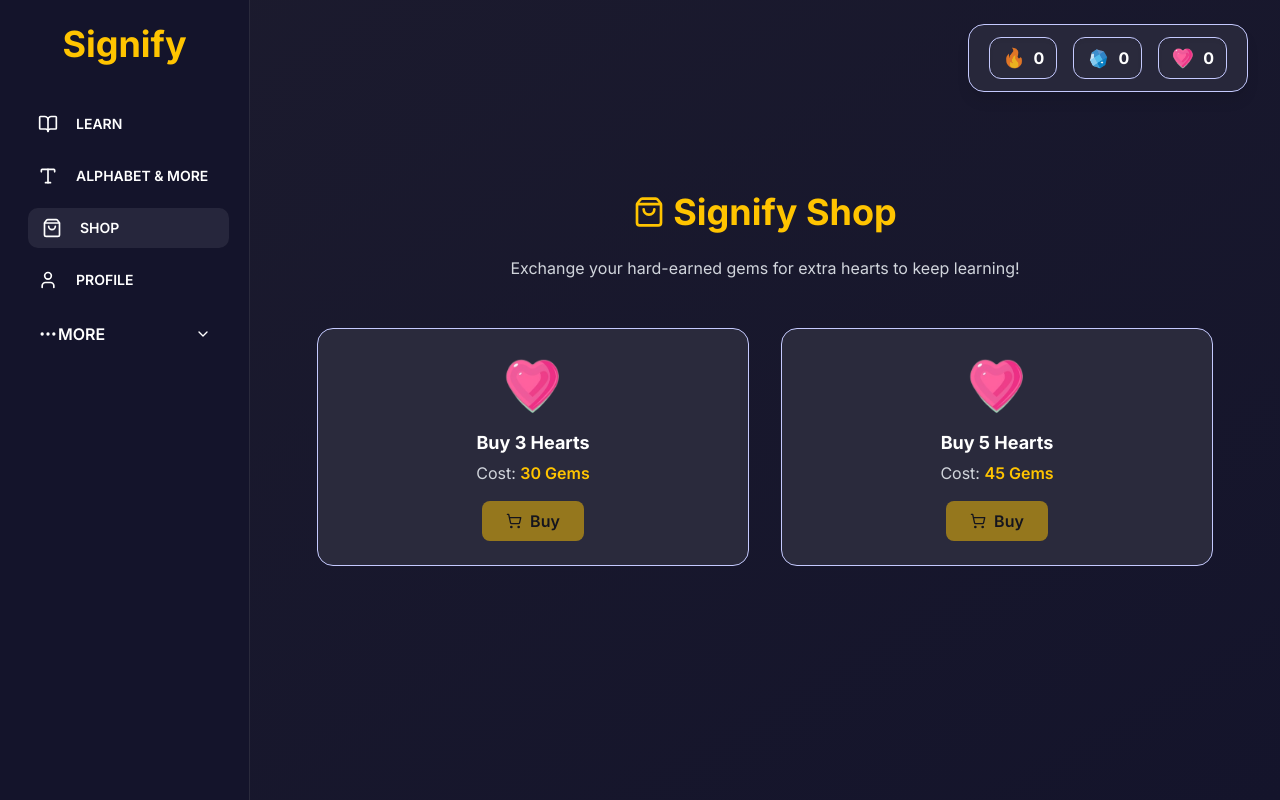
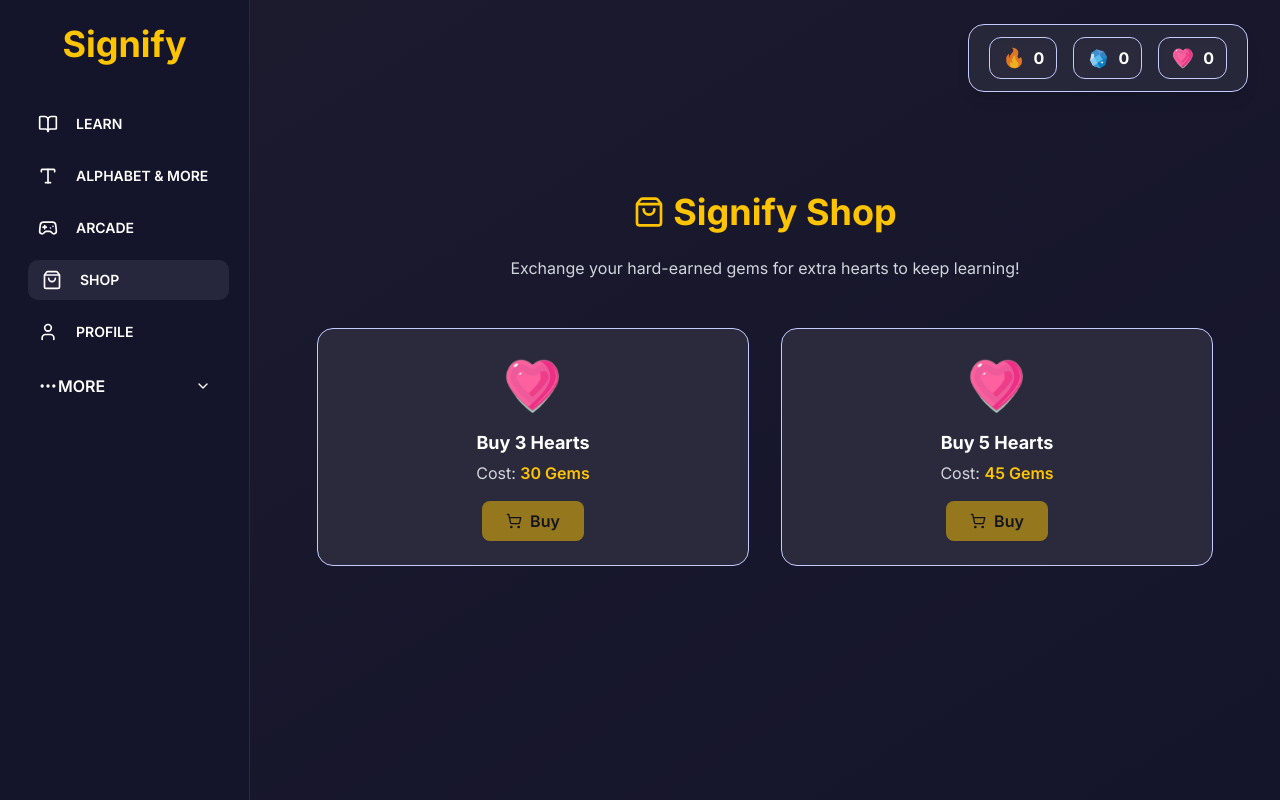
Before and after one commit to Cejay29/Signify-, a React (Vite) app: page /shop in a window 1280 px wide. Built offline with nearby package versions, Linux system fonts and the light colour scheme.

Commit message:
added arcade in sidebar

```diff
--- a/src/components/Sidebar.jsx
+++ b/src/components/Sidebar.jsx
@@ -30,6 +30,11 @@
       label: "ALPHABET & MORE",
       icon: <Type className="w-5 h-5" />,
       path: "/alphabet",
+    },
+    {
+      label: "ARCADE",
+      icon: <Gamepad2 className="w-5 h-5" />,
+      path: "/arcade",
     },
     { label: "SHOP", icon: <ShoppingBag className="w-5 h-5" />, path: "/shop" },
     { label: "PROFILE", icon: <User className="w-5 h-5" />, path: "/profile" },
```
